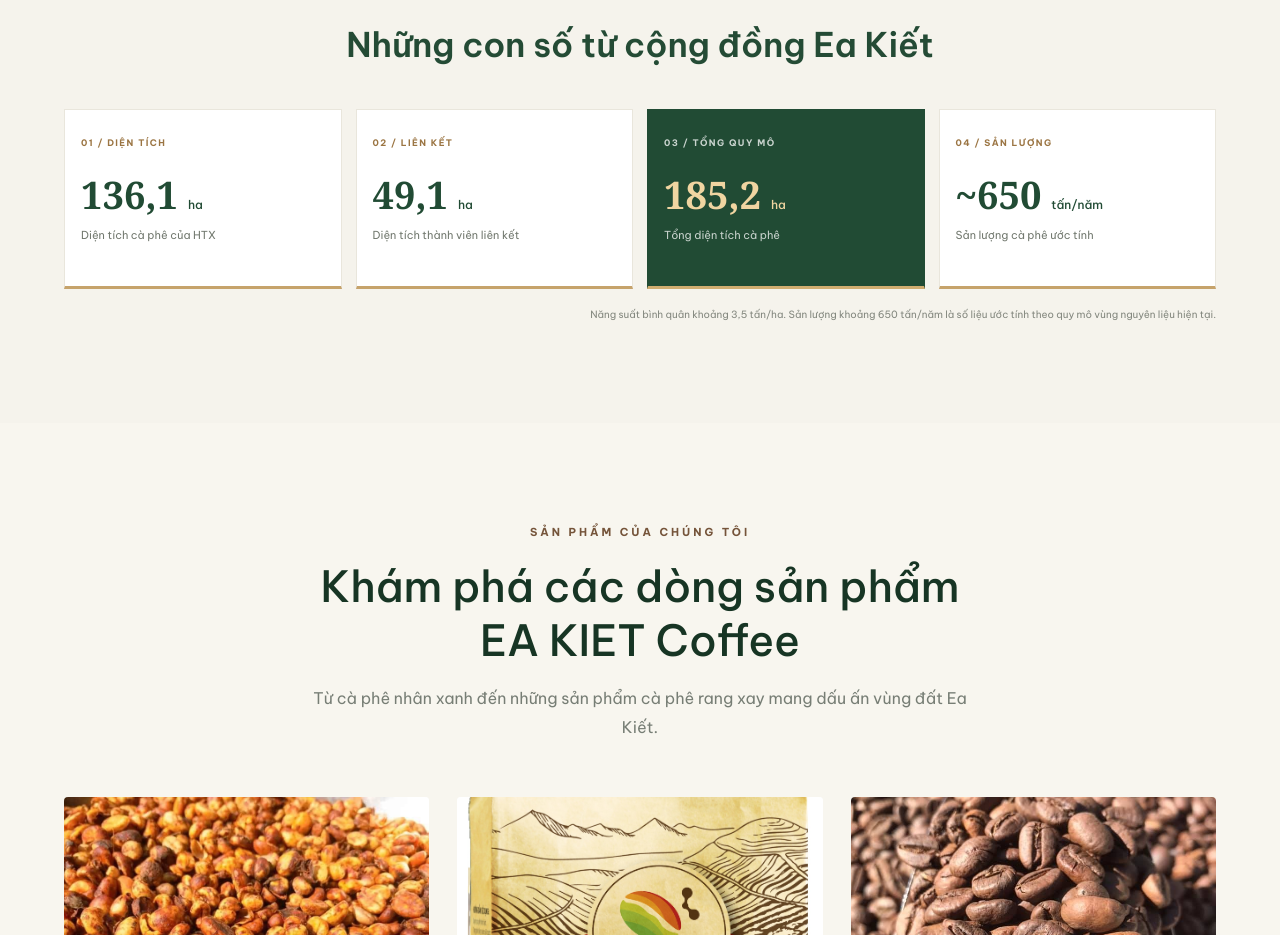
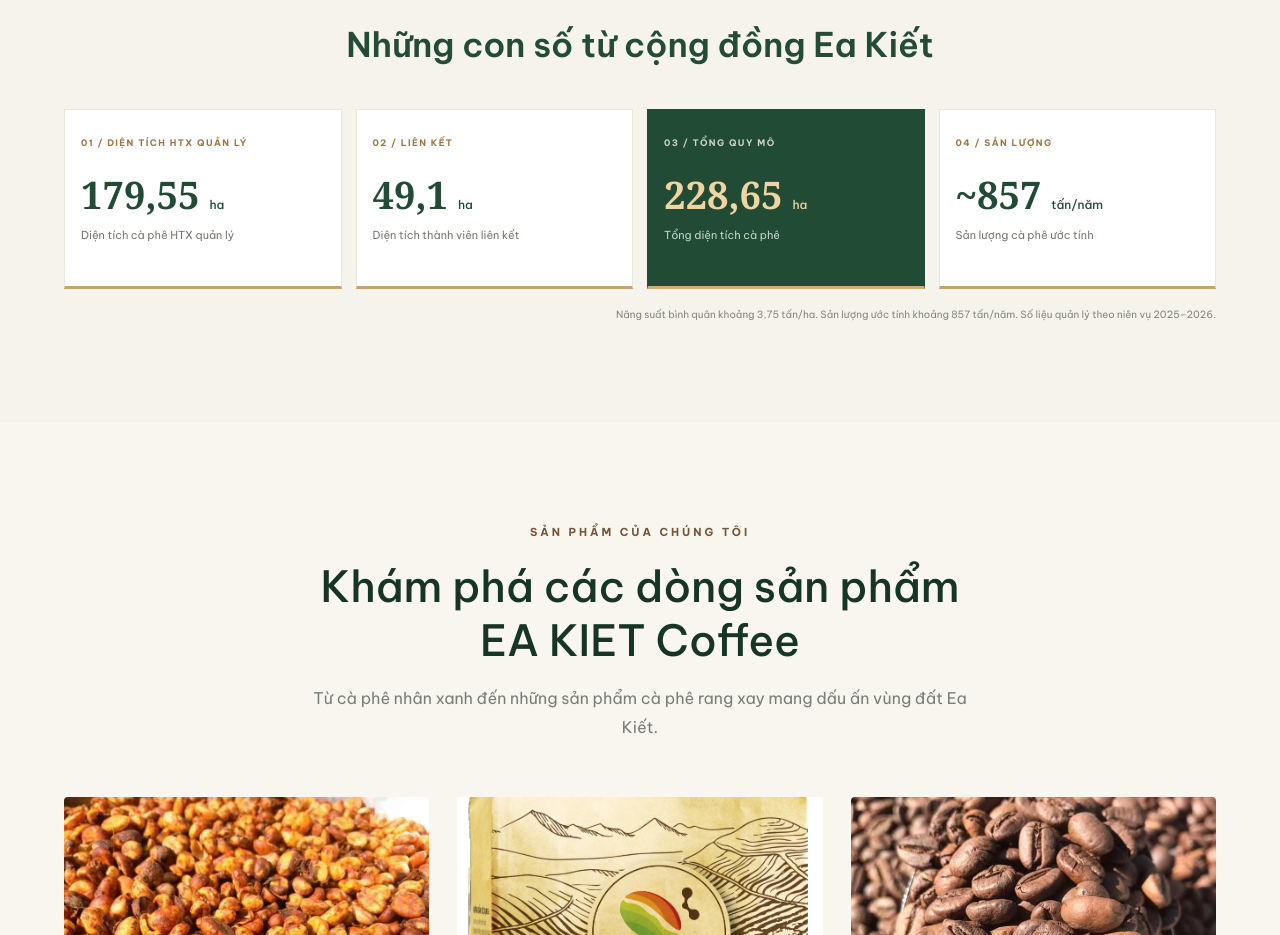
Before and after one commit to htx-eakiet/eakietcoffee-website, a plain HTML site: page index.html in a window 1280 px wide. Shown: the part 2082-3017 px from the top of the page. Drawn offline with Linux system fonts and the light colour scheme.

Commit message:
Update homepage coffee area and production figures for crop year 2025-2026

```diff
--- a/index.html
+++ b/index.html
@@ -138,9 +138,9 @@
 </div>
 <div class="stats-grid region-stats">
 <article class="stat-card">
-<span class="stat-number">01 / DIỆN TÍCH</span>
-<strong>136,1 <small>ha</small></strong>
-<span>Diện tích cà phê của HTX</span>
+<span class="stat-number">01 / DIỆN TÍCH HTX QUẢN LÝ</span>
+<strong>179,55 <small>ha</small></strong>
+<span>Diện tích cà phê HTX quản lý</span>
 </article>
 <article class="stat-card">
 <span class="stat-number">02 / LIÊN KẾT</span>
@@ -149,18 +149,18 @@
 </article>
 <article class="stat-card stat-card-featured">
 <span class="stat-number">03 / TỔNG QUY MÔ</span>
-<strong>185,2 <small>ha</small></strong>
+<strong>228,65 <small>ha</small></strong>
 <span>Tổng diện tích cà phê</span>
 </article>
 <article class="stat-card">
 <span class="stat-number">04 / SẢN LƯỢNG</span>
-<strong>~650 <small>tấn/năm</small></strong>
+<strong>~857 <small>tấn/năm</small></strong>
 <span>Sản lượng cà phê ước tính</span>
 </article>
 </div>
 <p class="region-data-note">
-                    Năng suất bình quân khoảng 3,5 tấn/ha. Sản lượng khoảng 650 tấn/năm
-                    là số liệu ước tính theo quy mô vùng nguyên liệu hiện tại.
+                    Năng suất bình quân khoảng 3,75 tấn/ha. Sản lượng ước tính khoảng 857 tấn/năm.
+                    Số liệu quản lý theo niên vụ 2025–2026.
                 </p>
 </div>
 </section>
```
